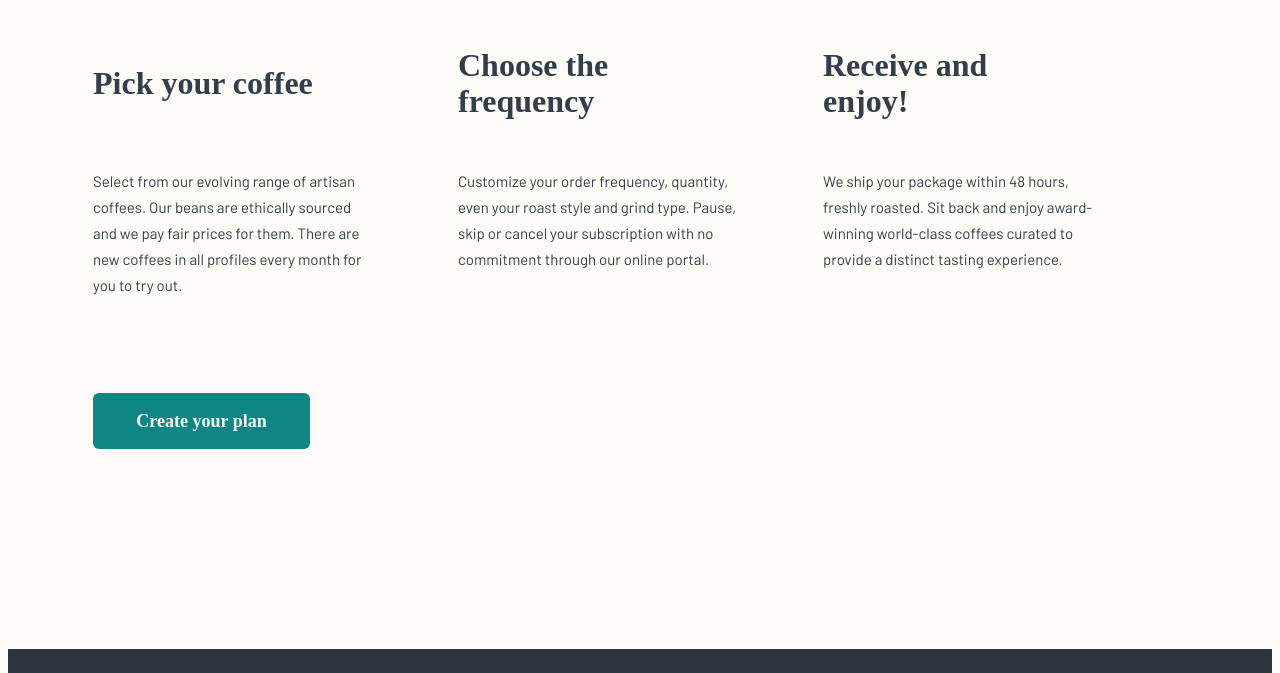
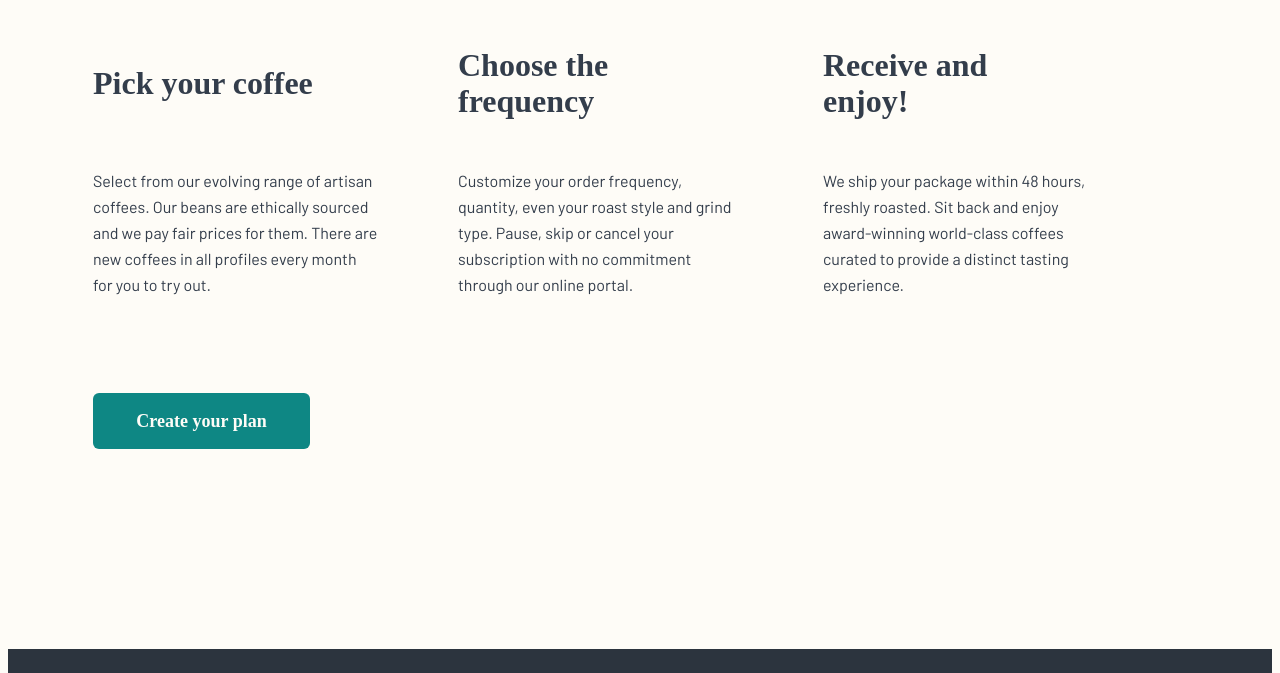
Before and after one commit to ValeriiPolishchuk/cofferoasters, a plain HTML site: page index.html in a window 1280 px wide. Shown: the part 2812-3485 px from the top of the page. Drawn offline with Linux system fonts and the light colour scheme; a web font is replaced by a local one.

Commit message:
Add files via upload

```diff
--- a/styles.css
+++ b/styles.css
@@ -337,7 +337,7 @@ svg {
   text-align: left;
   color: #333d4b;
   font-family: "Barlow";
-  font-size: 15px;
+  font-size: 16px;
   font-style: normal;
   font-weight: 400;
   line-height: 26px;
@@ -786,6 +786,7 @@ footer {
     width: 279px;
     text-align: center;
     margin-bottom: 15px;
+    font-size: 16px;
   }
   .our_colection {
     background: url(./img/backgrounds/our\ collection.png);
```
